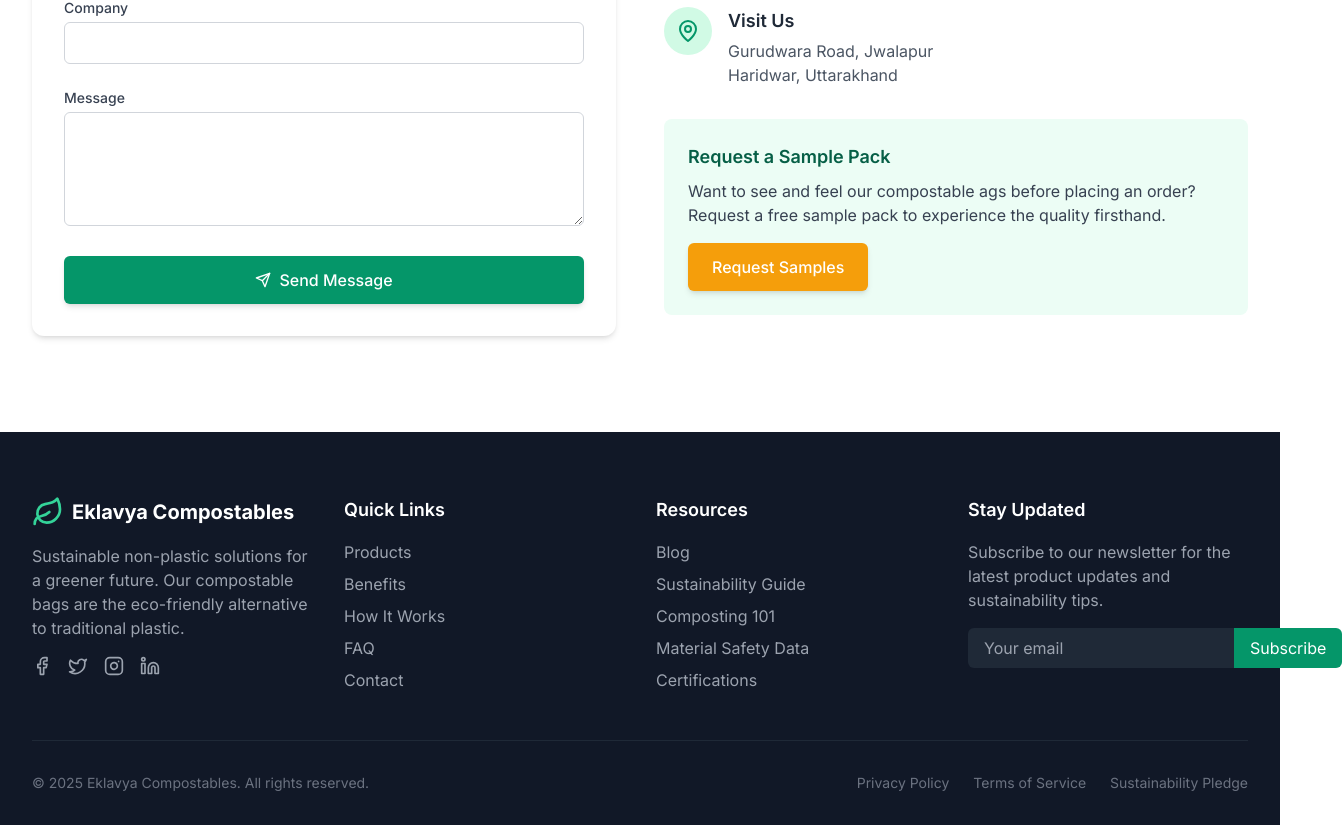
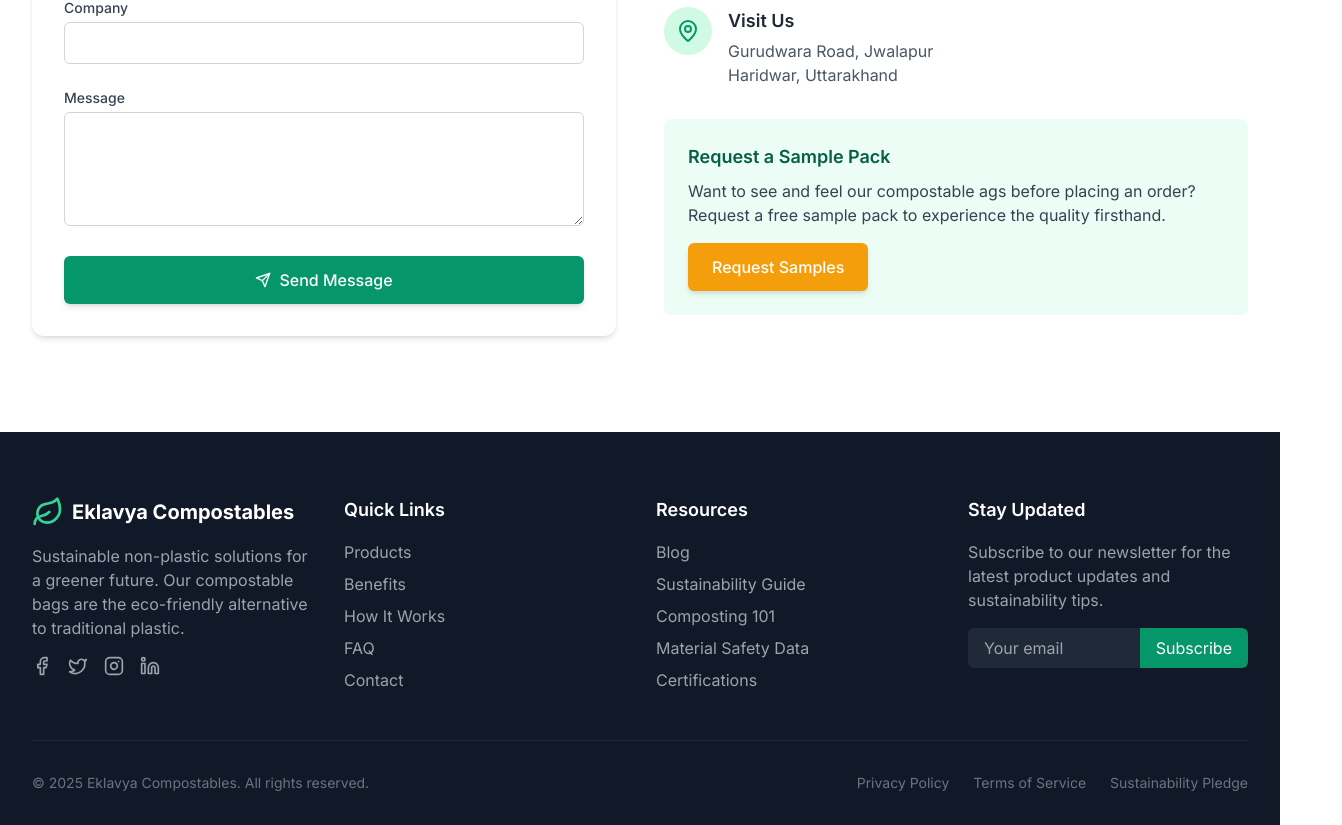
Before and after one commit to Piyushvishwak/EklavyaCompostable, a React (Vite) app: page / in a window 1280 px wide. Shown: the part 5128-5953 px from the top of the page, 1342 px wide, since content can reach past the window. Built offline with nearby package versions, Linux system fonts and the light colour scheme.

Commit message:
Update Footer.tsx

```diff
--- a/src/components/Footer.tsx
+++ b/src/components/Footer.tsx
@@ -61,19 +61,18 @@
             <p className="text-gray-400 mb-4">
               Subscribe to our newsletter for the latest product updates and sustainability tips.
             </p>
-            <form className="flex">
-              <input
-                type="email"
-                placeholder="Your email"
-                className="flex-grow px-4 py-2 bg-gray-800 text-white rounded-l-md focus:outline-none focus:ring-2 focus:ring-emerald-500"
+            <form className="max-w-md w-full mx-auto flex flex-col sm:flex-row">
+            <input type="email" placeholder="Your email"
+              className="w-full px-4 py-2 bg-gray-800 text-white rounded-t-md sm:rounded-l-md sm:rounded-tr-none focus:outline-none focus:ring-2 focus:ring-emerald-500"
             />
             <button
               type="submit"
-                className="bg-emerald-600 hover:bg-emerald-700 px-4 py-2 rounded-r-md transition-colors"
+              className="bg-emerald-600 hover:bg-emerald-700 px-4 py-2 w-full sm:w-auto rounded-b-md sm:rounded-r-md sm:rounded-bl-none transition-colors"
             >
               Subscribe
             </button>
           </form>
+
           </div>
         </div>
 
```
Lines whose indentation alone changed are shown as unchanged.
